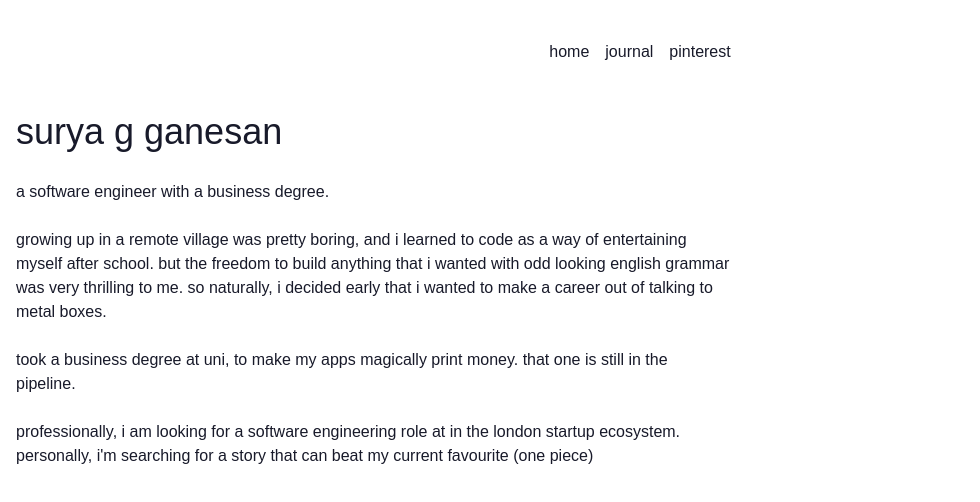
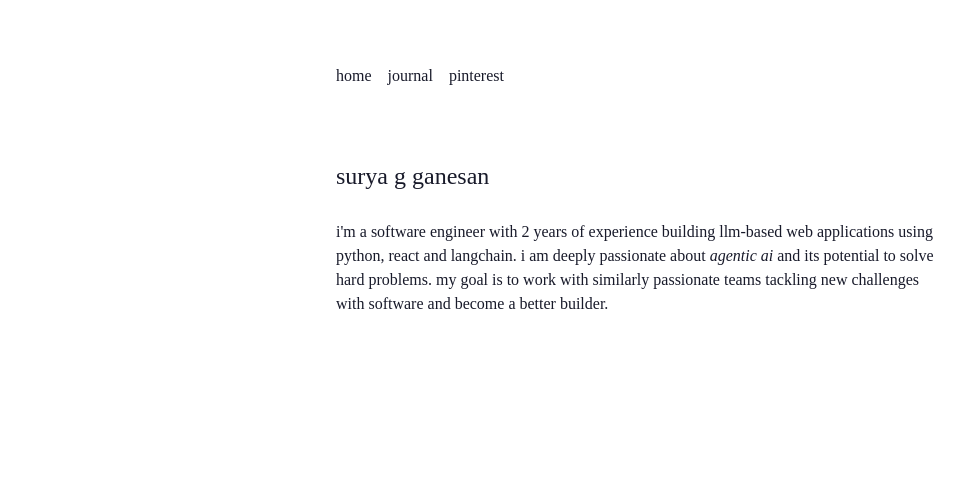
Before and after one commit to cod-ux/suryaganesandotcom, a Next.js app in the folder suryaganesan/: page / in a window 1280 px wide. Shown: the top 502 px of the page, without its empty margins (0-980 px from the left). Built offline with nearby package versions, Linux system fonts and the light colour scheme.

Commit message:
update fonts and content

```diff
--- a/suryaganesan/src/app/layout.tsx
+++ b/suryaganesan/src/app/layout.tsx
@@ -27,18 +27,22 @@ export default function RootLayout({
   return (
     <html lang="en" className={`${geistSans.variable} ${geistMono.variable}`}>
       <body data-theme="corporate">
-        <div className="flex flex-row gap-4 py-10 justify-center">
+        <div className="font-times flex flex-col w-full justify-center">
+          <div className="flex flex-col w-full items-center">
+            <div className="flex flex-row gap-4 py-16 px-4 w-6/12 justify-start">
               <Link href="/" className="row-span-1">
                 home
               </Link>
               <Link href="/journal" className="row-span-1">
                 journal
               </Link>
-          <Link href="/pictures" className="row-span-1">
+              <Link href="/pinterest" className="row-span-1">
                 pinterest
               </Link>
             </div>
+          </div>
           {children}
+        </div>
       </body>
     </html>
   );
--- a/suryaganesan/src/app/page.tsx
+++ b/suryaganesan/src/app/page.tsx
@@ -1,28 +1,14 @@
 export default function Home() {
   return (
-    <div className="flex min-h-screen w-7/12 justify-center">
-      <div className="px-4 py-2">
-        <h1 className="text-4xl text-left">surya g ganesan</h1>
-        <p className="py-7 text-left">
-          a software engineer with a business degree.
-          <br />
-          <br />
-          growing up in a remote village was pretty boring, and i learned to
-          code as a way of entertaining myself after school. but the freedom to
-          build anything that i wanted with odd looking english grammar was very
-          thrilling to me. so naturally, i decided early that i wanted to make a
-          career out of talking to metal boxes.
-          <br />
-          <br />
-          took a business degree at uni, to make my apps magically print money.
-          that one is still in the pipeline.
-          <br />
-          <br />
-          professionally, i am looking for a software engineering role at in the
-          london startup ecosystem.
-          <br />
-          personally, i&apos;m searching for a story that can beat my current
-          favourite (one piece)
+    <div className="flex min-h-screen w-full justify-center">
+      <div className="px-4 py-2 w-6/12">
+        <h1 className="text-2xl text-left">surya g ganesan</h1>
+        <p className="py-7 text-left text-base">
+          i&apos;m a software engineer with 2 years of experience building
+          llm-based web applications using python, react and langchain. i am
+          deeply passionate about <i>agentic ai</i> and its potential to solve
+          hard problems. my goal is to work with similarly passionate teams
+          tackling new challenges with software and become a better builder.
         </p>
       </div>
     </div>
--- a/suryaganesan/tailwind.config.ts
+++ b/suryaganesan/tailwind.config.ts
@@ -13,6 +13,7 @@ export default {
         background: "var(--background)",
         foreground: "var(--foreground)",
       },
+      fontFamily: {times: ['Times New Roman', 'Times', 'serif']},
     },
   },
   daisyui: {
```
Lines whose indentation alone changed are shown as unchanged.
